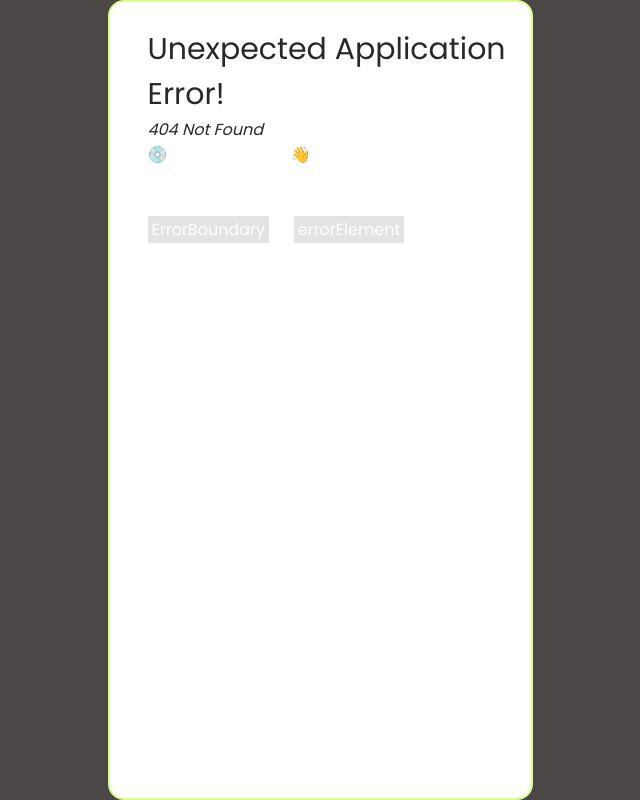
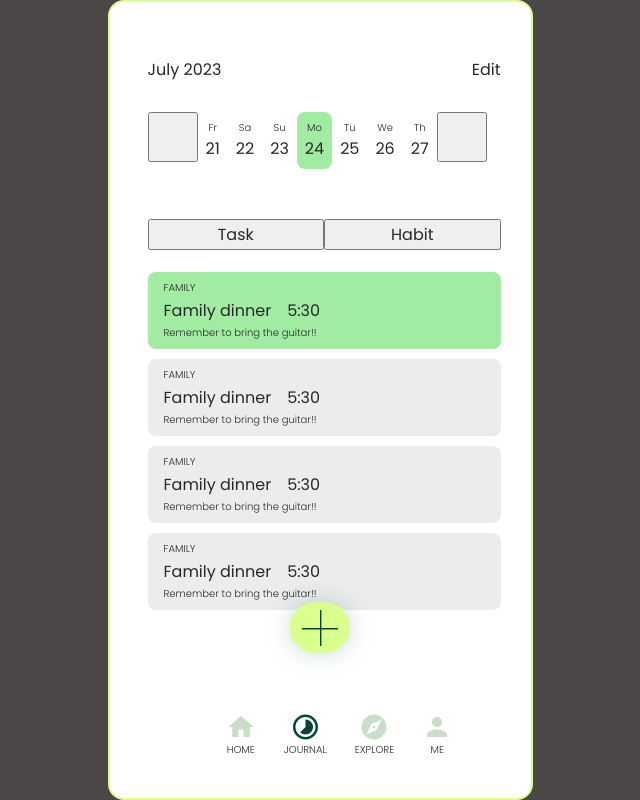
Before and after one commit to Huzi1337/habitPlanner, a React (Vite) app: page /journal in a window 1280 px wide. Before the commit this address had no page. Shown: the whole page, without its empty margins (320-960 px from the left). Built offline with nearby package versions, Linux system fonts and the light colour scheme.

Commit message:
Implemented Journal Screen elements and most styles. Fixed the home screen tag selection.

```diff
--- a/src/App.tsx
+++ b/src/App.tsx
@@ -2,7 +2,7 @@ import { RouterProvider, createBrowserRouter } from "react-router-dom";
 import "./App.scss";
 import Home from "./components/pages/Home";
 import RootLayout from "./components/RootLayout";
-import AddNew from "./components/pages/AddNew";
+import Journal from "./components/pages/Journal";
 
 const router = createBrowserRouter([
   {
@@ -10,7 +10,7 @@ const router = createBrowserRouter([
     element: <RootLayout></RootLayout>,
     children: [
       { path: "/", element: <Home></Home> },
-      { path: "/add", element: <AddNew></AddNew> },
+      { path: "/journal", element: <Journal></Journal> },
     ],
   },
 ]);
--- /dev/null
+++ b/src/components/Button.scss
@@ -0,0 +1,15 @@
+@use "../assets/mixins";
+@use "../assets/colors";
+
+.button__add {
+  @include mixins.align-content(row, center, center);
+
+  background-color: colors.$lime;
+  border: 0;
+  border-radius: 45px;
+  width: 60px;
+  height: 60px;
+  filter: drop-shadow(0px 0px 12px rgba(1, 70, 54, 0.2));
+  align-self: center;
+  margin: auto 0 60px -38px;
+}
--- /dev/null
+++ b/src/components/Button.tsx
@@ -0,0 +1,17 @@
+import "./Button.scss";
+
+type Props = {
+  onClick: () => void;
+  variant: "add";
+};
+
+const Button = ({ variant, onClick }: Props) => {
+  if (variant === "add")
+    return (
+      <button onClick={onClick} className="button__add">
+        <img src="/icons/plus.svg"></img>
+      </button>
+    );
+};
+
+export default Button;
--- a/src/components/Card.scss
+++ b/src/components/Card.scss
@@ -24,3 +24,6 @@
 .greenOutline {
   background-color: 1px solid colors.$green2;
 }
+.wide {
+  width: 100%;
+}
--- a/src/components/Card.tsx
+++ b/src/components/Card.tsx
@@ -2,11 +2,14 @@ import "./Card.scss";
 
 type Props = {
   variant?: "default" | "greenThumb" | "lime" | "greenOutline";
+  wide?: boolean | undefined;
   children: React.ReactNode;
 };
 
-const Card = ({ variant = "default", children }: Props) => {
-  return <div className={`card ${variant}`}>{children}</div>;
+const Card = ({ variant = "default", wide, children }: Props) => {
+  return (
+    <div className={`card ${variant} ${wide ? "wide" : ""}`}>{children}</div>
+  );
 };
 
 export default Card;
--- a/src/components/Task.tsx
+++ b/src/components/Task.tsx
@@ -7,6 +7,7 @@ type Props = {
   time?: string | null;
   note?: string | null;
   variant?: "active" | "inactive" | "outlined";
+  wide?: boolean | undefined;
 };
 
 const Task = ({
@@ -15,6 +16,7 @@ const Task = ({
   title,
   time = null,
   variant = "inactive",
+  wide,
 }: Props) => {
   const color =
     variant === "active"
@@ -23,7 +25,7 @@ const Task = ({
       ? "greenOutline"
       : "default";
   return (
-    <Card variant={color}>
+    <Card wide={wide} variant={color}>
       <h4>{tag}</h4>
 
       <div className="task__row">
--- a/src/components/WeekCalendar.tsx
+++ b/src/components/WeekCalendar.tsx
@@ -4,9 +4,14 @@ import showXdays from "../utils/showXdays";
 
 import "./WeekCalendar.scss";
 
-const WeekCalendar = () => {
+type Props = {
+  setSelectedDay: (day: dayjs.Dayjs) => void;
+  selectedDay: dayjs.Dayjs;
+};
+
+const WeekCalendar = ({ setSelectedDay, selectedDay }: Props) => {
   console.log(showXdays(dayjs(), 7));
-  const [selectedDay, setSelectedDay] = useState(dayjs());
+
   const [visibleDays, setVisibleDays] = useState(showXdays(dayjs(), 7));
   console.log("visible days", visibleDays);
   const nextDateHandler = () => {
@@ -26,7 +31,6 @@ const WeekCalendar = () => {
     ]);
   };
 
-  const daySelectHandler = (day: dayjs.Dayjs) => setSelectedDay(day);
   return (
     <div className="weekCalendar__wrapper">
       <button
@@ -36,7 +40,7 @@ const WeekCalendar = () => {
       {visibleDays.map((day, key) => (
         <button
           key={key}
-          onClick={() => daySelectHandler(day)}
+          onClick={() => setSelectedDay(day)}
           className={`weekCalendar__day ${
             selectedDay.isSame(day, "date") ? "active" : ""
           }`}
--- a/src/components/pages/AddNew.tsx
+++ /dev/null
@@ -1,16 +0,0 @@
-import WeekCalendar from "../WeekCalendar";
-
-const AddNew = () => {
-  return (
-    <>
-      <WeekCalendar></WeekCalendar>
-      <div>
-        <button></button>
-        <h3>Task</h3>
-        <button></button>
-      </div>
-    </>
-  );
-};
-
-export default AddNew;
--- a/src/components/pages/Home.scss
+++ b/src/components/pages/Home.scss
@@ -33,34 +33,24 @@
   }
 }
 
-.home__addButton {
-  @include mixins.align-content(row, center, center);
-
-  background-color: colors.$lime;
-  border-radius: 45px;
-  width: 60px;
-  height: 60px;
-  filter: drop-shadow(0px 0px 12px rgba(1, 70, 54, 0.2));
-  align-self: center;
-  margin: auto 0 60px -38px;
-}
-
 .home__habitContainer {
   @include mixins.align-content($wrap: wrap);
   gap: 16px;
 }
 .home__tagSelection {
-  @include mixins.align-content(column-reverse);
+  @include mixins.align-content($main: space-around);
   background-color: colors.$grayGreen;
-  gap: 34px;
+  transform-origin: top left;
+  transform: rotate(-90deg);
   position: absolute;
-  padding: 20px 0;
+  width: 130%;
+  padding: 3px 40px 4px;
   left: 0;
   bottom: 10%;
-  border-radius: 0px 16px 16px 0px;
+  border-radius: 0px 0 16px 16px;
   button {
-    transform: rotate(-90deg) translateY(-10px);
-    margin-right: -10px;
+    background-color: transparent;
+    border: 0;
   }
 }
 
--- a/src/components/pages/Home.tsx
+++ b/src/components/pages/Home.tsx
@@ -5,6 +5,7 @@ import Task from "../Task";
 
 import "./Home.scss";
 import "react-indiana-drag-scroll/dist/style.css";
+import Button from "../Button";
 const Home = () => {
   return (
     <>
@@ -49,9 +50,7 @@ const Home = () => {
         <Task tag="BEAUTY" title="Become monkey"></Task>
         <Task tag="BEAUTY" title="Drink water"></Task>
       </div>
-      <div className="home__addButton">
-        <img src="/icons/plus.svg"></img>
-      </div>
+      <Button variant="add" onClick={() => {}}></Button>
     </>
   );
 };
--- /dev/null
+++ b/src/components/pages/Journal.scss
@@ -0,0 +1,27 @@
+@use "../../assets/mixins";
+
+.journal__header,
+.journal__optionSelect {
+  padding-right: 30px;
+  @include mixins.align-content($main: space-between);
+  width: 100%;
+}
+.journal__header {
+  padding-top: 30px;
+  margin-bottom: 30px;
+}
+
+.journal__optionSelect {
+  margin: 50px 0 30px;
+  button {
+    width: 50%;
+  }
+}
+
+.journal__itemContainer {
+  @include mixins.center-column;
+  padding-right: 30px;
+  gap: 10px;
+  width: 100%;
+  max-height: 322px;
+}
--- /dev/null
+++ b/src/components/pages/Journal.tsx
@@ -0,0 +1,68 @@
+import dayjs from "dayjs";
+import WeekCalendar from "../WeekCalendar";
+import { useState } from "react";
+
+import "./Journal.scss";
+import Task from "../Task";
+import Button from "../Button";
+
+const Journal = () => {
+  const [selectedDay, setSelectedDay] = useState(dayjs());
+
+  const daySelectHandler = (day: dayjs.Dayjs) => setSelectedDay(day);
+
+  return (
+    <>
+      <div className="journal__header">
+        <h3>{selectedDay.format("MMMM YYYY")}</h3>
+        <h3>Edit</h3>
+      </div>
+      <WeekCalendar
+        selectedDay={selectedDay}
+        setSelectedDay={daySelectHandler}
+      ></WeekCalendar>
+      <div className="journal__optionSelect">
+        <button>
+          <h3>Task</h3>
+        </button>
+        <button>
+          <h3>Habit</h3>
+        </button>
+      </div>
+      <div className="journal__itemContainer">
+        <Task
+          tag="FAMILY"
+          title="Family dinner"
+          time="5:30"
+          note={"Remember to bring the guitar!!"}
+          wide={true}
+          variant="active"
+        ></Task>
+        <Task
+          tag="FAMILY"
+          title="Family dinner"
+          time="5:30"
+          note={"Remember to bring the guitar!!"}
+          wide={true}
+        ></Task>
+        <Task
+          tag="FAMILY"
+          title="Family dinner"
+          time="5:30"
+          note={"Remember to bring the guitar!!"}
+          wide={true}
+        ></Task>
+        <Task
+          tag="FAMILY"
+          title="Family dinner"
+          time="5:30"
+          note={"Remember to bring the guitar!!"}
+          wide={true}
+        ></Task>
+      </div>
+      <Button variant="add" onClick={() => {}}></Button>
+    </>
+  );
+};
+
+export default Journal;
```
